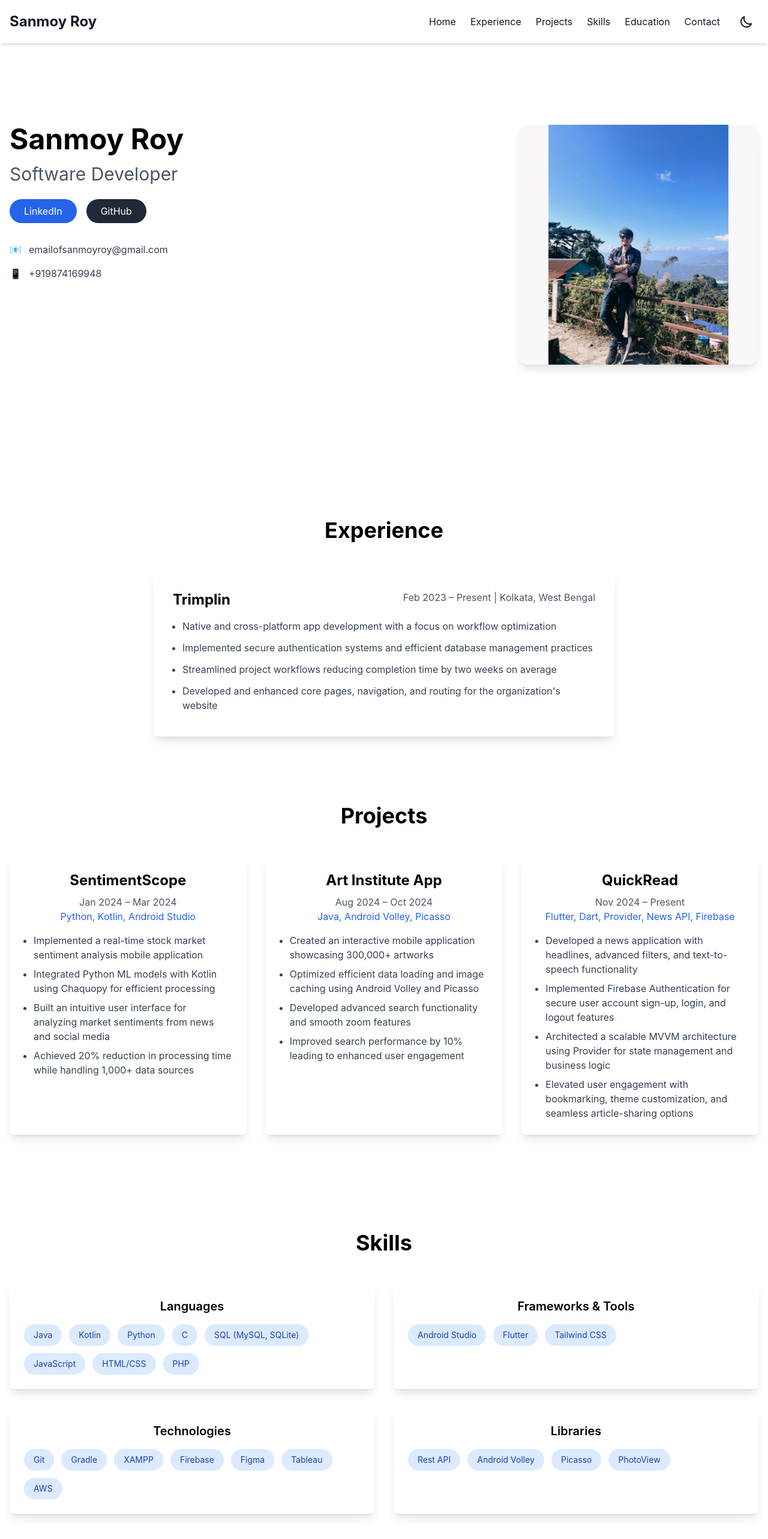
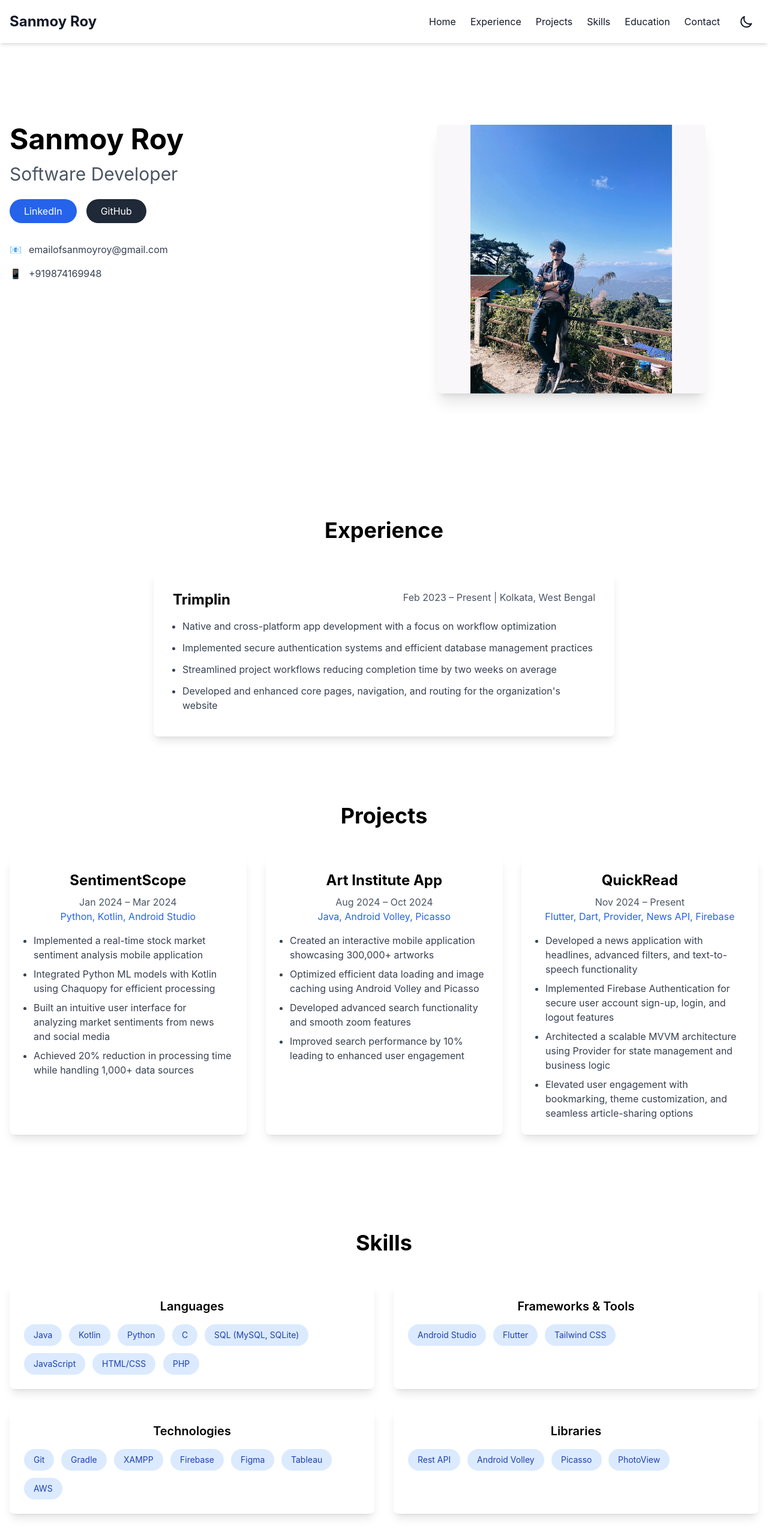
Before and after one commit to Sanmoy1/portfolio, a React (Create React App) app: page / in a window 1280 px wide. Shown: the top 2566 px of the page at 60% size. Built offline with nearby package versions, Linux system fonts and the light colour scheme.

Commit message:
implemented horizontal slide and stagger effect

```diff
--- /dev/null
+++ b/src/components/AnimatedSection.js
@@ -0,0 +1,40 @@
+import React, { useEffect, useRef } from 'react';
+
+const AnimatedSection = ({ children, className = '' }) => {
+  const sectionRef = useRef(null);
+
+  useEffect(() => {
+    const observer = new IntersectionObserver(
+      ([entry]) => {
+        if (entry.isIntersecting) {
+          entry.target.classList.add('animate-fade-in-up', 'opacity-100');
+          entry.target.classList.remove('opacity-0', 'translate-y-10');
+        }
+      },
+      {
+        threshold: 0.1,
+      }
+    );
+
+    if (sectionRef.current) {
+      observer.observe(sectionRef.current);
+    }
+
+    return () => {
+      if (sectionRef.current) {
+        observer.unobserve(sectionRef.current);
+      }
+    };
+  }, []);
+
+  return (
+    <div
+      ref={sectionRef}
+      className={`transform transition-all duration-1000 ease-out opacity-0 translate-y-10 ${className}`}
+    >
+      {children}
+    </div>
+  );
+};
+
+export default AnimatedSection;
--- a/src/components/Hero.js
+++ b/src/components/Hero.js
@@ -1,12 +1,13 @@
 import React from 'react';
-import profileImage from '../assets/image.jpeg'; // Adjust the path and filename according to your image
+import profileImage from '../assets/image.jpeg';
+import SlideSection from './SlideSection';
 
 const Hero = () => {
   return (
     <section id="home" className="min-h-screen pt-20 dark:bg-gray-900">
       <div className="container mx-auto px-4 py-16">
         <div className="flex flex-col md:flex-row items-center md:items-start justify-between gap-8">
-          <div className="md:w-2/5 text-left">
+          <SlideSection direction="left" className="md:w-2/5 text-left">
             <div>
               <h1 className="text-5xl font-bold mb-4 dark:text-white">Sanmoy Roy</h1>
               <h2 className="text-3xl mb-6 text-gray-600 dark:text-gray-300">Software Developer</h2>
@@ -49,16 +50,17 @@ const Hero = () => {
                 </div>
               </div>
             </div>
-          </div>
-          <div className="md:w-1/2 flex justify-center md:justify-end">
-            <div className="w-64 h-64 md:w-[400px] md:h-[400px] relative">
+          </SlideSection>
+
+          <SlideSection direction="right" className="md:w-1/2">
+            <div className="relative">
               <img
                 src={profileImage}
                 alt="Sanmoy Roy"
-                className="rounded-2xl shadow-lg object-cover w-full h-full"
+                className="rounded-lg shadow-xl w-full max-w-md mx-auto"
               />
             </div>
-          </div>
+          </SlideSection>
         </div>
       </div>
     </section>
--- a/src/components/Projects.js
+++ b/src/components/Projects.js
@@ -1,4 +1,6 @@
 import React from 'react';
+import StaggeredItem from './StaggeredItem';
+import AnimatedSection from './AnimatedSection';
 
 const Projects = () => {
   const projects = [
@@ -39,12 +41,16 @@ const Projects = () => {
 
   return (
     <section id="projects" className="py-20 dark:bg-gray-900">
-      <div className="container mx-auto px-4">
+      <AnimatedSection className="container mx-auto px-4">
         <h2 className="text-4xl font-bold mb-12 text-center dark:text-white">Projects</h2>
         <div className="grid grid-cols-1 md:grid-cols-2 lg:grid-cols-3 gap-8">
           {projects.map((project, index) => (
-            <div key={index} className="bg-white dark:bg-gray-800 rounded-lg shadow-lg p-6 hover:shadow-xl transition-shadow">
-              <h3 className="text-2xl font-bold mb-2">{project.title}</h3>
+            <StaggeredItem
+              key={index}
+              index={index}
+              className="bg-white dark:bg-gray-800 rounded-lg shadow-lg p-6 hover:shadow-xl transition-all duration-300 hover:-translate-y-1"
+            >
+              <h3 className="text-2xl font-bold mb-2 dark:text-white">{project.title}</h3>
               <div className="mb-4">
                 <p className="text-gray-600 dark:text-gray-300">{project.date}</p>
                 <p className="text-blue-600 dark:text-blue-400">{project.tech}</p>
@@ -54,10 +60,10 @@ const Projects = () => {
                   <li key={idx} className="mb-2">{point}</li>
                 ))}
               </ul>
-            </div>
+            </StaggeredItem>
           ))}
         </div>
-      </div>
+      </AnimatedSection>
     </section>
   );
 };
--- a/src/components/Skills.js
+++ b/src/components/Skills.js
@@ -1,4 +1,6 @@
 import React from 'react';
+import StaggeredItem from './StaggeredItem';
+import AnimatedSection from './AnimatedSection';
 
 const Skills = () => {
   const skillCategories = [
@@ -22,26 +24,33 @@ const Skills = () => {
 
   return (
     <section id="skills" className="py-20 dark:bg-gray-900">
-      <div className="container mx-auto px-4">
+      <AnimatedSection className="container mx-auto px-4">
         <h2 className="text-4xl font-bold mb-12 text-center dark:text-white">Skills</h2>
         <div className="grid grid-cols-1 md:grid-cols-2 gap-8">
           {skillCategories.map((category, index) => (
-            <div key={index} className="bg-white dark:bg-gray-800 rounded-lg shadow-lg p-6">
+            <StaggeredItem
+              key={index}
+              index={index}
+              className="bg-white dark:bg-gray-800 rounded-lg shadow-lg p-6 hover:shadow-xl transition-all duration-300"
+            >
               <h3 className="text-xl font-semibold mb-4 dark:text-white">{category.title}</h3>
               <div className="flex flex-wrap gap-3">
                 {category.skills.map((skill, skillIndex) => (
-                  <span
+                  <StaggeredItem
                     key={skillIndex}
-                    className="px-4 py-2 bg-blue-100 dark:bg-blue-900 text-blue-800 dark:text-blue-100 rounded-full text-sm"
+                    index={index * 4 + skillIndex} // Stagger skills within each category
+                    className="transform transition-all"
                   >
-                    {skill}
-                  </span>
+                    <span className="inline-block px-4 py-2 bg-blue-100 dark:bg-blue-900 text-blue-800 dark:text-blue-100 rounded-full text-sm hover:scale-105 transition-transform duration-200">
+                      {skill}
+                    </span>
+                  </StaggeredItem>
                 ))}
               </div>
-            </div>
+            </StaggeredItem>
           ))}
         </div>
-      </div>
+      </AnimatedSection>
     </section>
   );
 };
--- /dev/null
+++ b/src/components/SlideSection.js
@@ -0,0 +1,43 @@
+import React, { useEffect, useRef } from 'react';
+
+const SlideSection = ({ children, direction = 'left', className = '' }) => {
+  const sectionRef = useRef(null);
+
+  useEffect(() => {
+    const observer = new IntersectionObserver(
+      ([entry]) => {
+        if (entry.isIntersecting) {
+          entry.target.classList.add(
+            direction === 'left' ? 'animate-slide-in-left' : 'animate-slide-in-right',
+            'opacity-100'
+          );
+          entry.target.classList.remove('opacity-0');
+        }
+      },
+      {
+        threshold: 0.1,
+      }
+    );
+
+    if (sectionRef.current) {
+      observer.observe(sectionRef.current);
+    }
+
+    return () => {
+      if (sectionRef.current) {
+        observer.unobserve(sectionRef.current);
+      }
+    };
+  }, [direction]);
+
+  return (
+    <div
+      ref={sectionRef}
+      className={`transform transition-all duration-1000 ease-out opacity-0 ${className}`}
+    >
+      {children}
+    </div>
+  );
+};
+
+export default SlideSection;
--- /dev/null
+++ b/src/components/StaggeredItem.js
@@ -0,0 +1,42 @@
+import React, { useEffect, useRef } from 'react';
+
+const StaggeredItem = ({ children, index = 0, className = '' }) => {
+  const itemRef = useRef(null);
+
+  useEffect(() => {
+    const observer = new IntersectionObserver(
+      ([entry]) => {
+        if (entry.isIntersecting) {
+          entry.target.style.animationDelay = `${index * 200}ms`;
+          entry.target.classList.add('animate-fade-in-up', 'opacity-100');
+          entry.target.classList.remove('opacity-0');
+        }
+      },
+      {
+        threshold: 0.1,
+      }
+    );
+
+    if (itemRef.current) {
+      observer.observe(itemRef.current);
+    }
+
+    return () => {
+      if (itemRef.current) {
+        observer.unobserve(itemRef.current);
+      }
+    };
+  }, [index]);
+
+  return (
+    <div
+      ref={itemRef}
+      className={`transform transition-all duration-500 ease-out opacity-0 ${className}`}
+      style={{ willChange: 'transform, opacity' }}
+    >
+      {children}
+    </div>
+  );
+};
+
+export default StaggeredItem;
--- a/tailwind.config.js
+++ b/tailwind.config.js
@@ -15,6 +15,43 @@ module.exports = {
           '2xl': '6rem',
         },
       },
+      keyframes: {
+        'fade-in-up': {
+          '0%': {
+            opacity: '0',
+            transform: 'translateY(20px)'
+          },
+          '100%': {
+            opacity: '1',
+            transform: 'translateY(0)'
+          },
+        },
+        'slide-in-left': {
+          '0%': {
+            opacity: '0',
+            transform: 'translateX(-100px)'
+          },
+          '100%': {
+            opacity: '1',
+            transform: 'translateX(0)'
+          },
+        },
+        'slide-in-right': {
+          '0%': {
+            opacity: '0',
+            transform: 'translateX(100px)'
+          },
+          '100%': {
+            opacity: '1',
+            transform: 'translateX(0)'
+          },
+        }
+      },
+      animation: {
+        'fade-in-up': 'fade-in-up 0.5s ease-out forwards',
+        'slide-in-left': 'slide-in-left 0.8s ease-out forwards',
+        'slide-in-right': 'slide-in-right 0.8s ease-out forwards'
+      }
     },
   },
   plugins: [],
```
Also changed, not shown: plan.txt (added).
